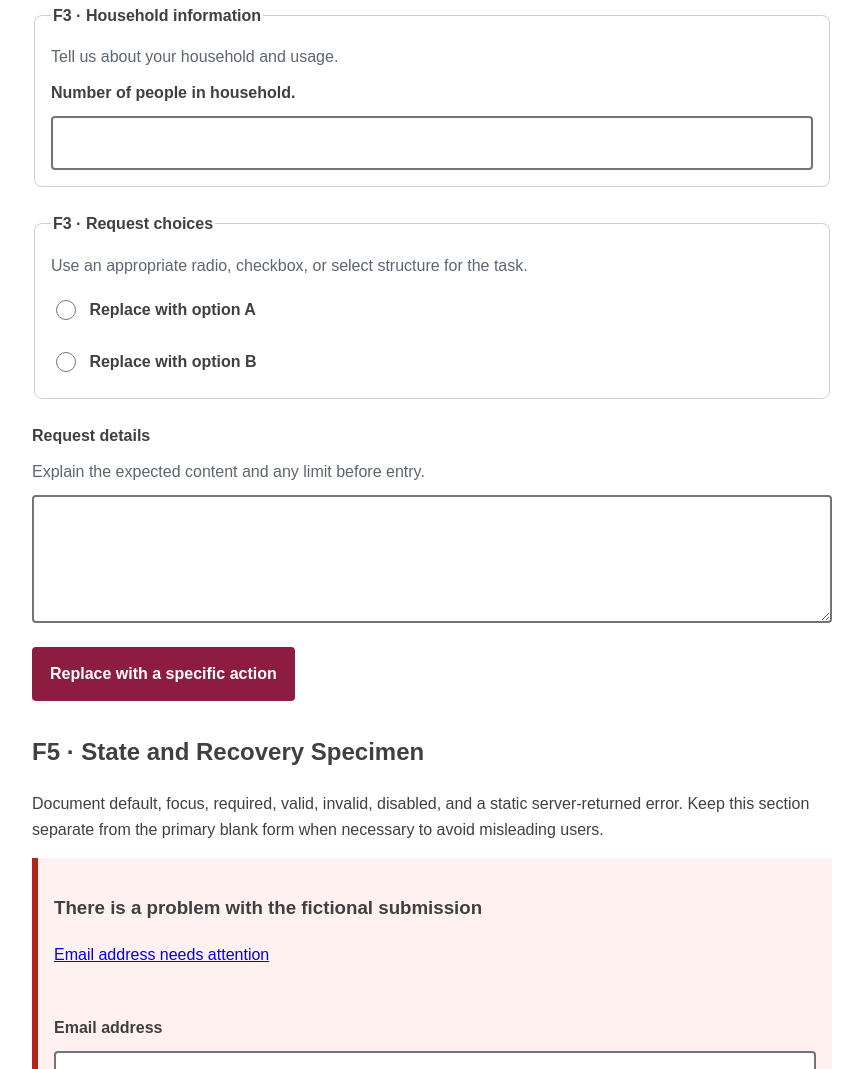
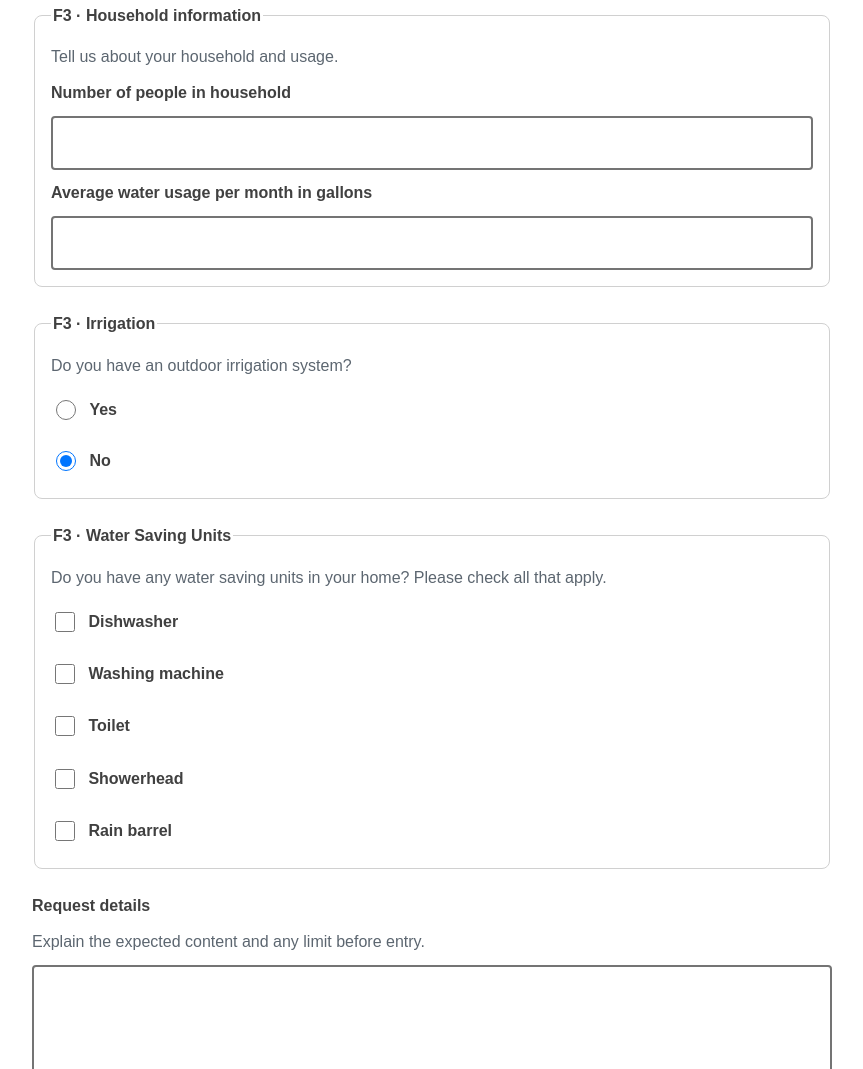
Before and after one commit to glebans-Lebans/Application-Registration-or-Request-Flow, a plain HTML site: page index.html in a window 1280 px wide. Shown: the part 1333-2402 px from the top of the page, without its empty margins (208-1071 px from the left). Drawn offline with Linux system fonts and the light colour scheme.

Commit message:
Add fieldsets for irrigation & water saving
Added fieldset for irrigation with radio options.
Added fieldset for water saving units with five checkbox options.

```diff
--- a/index.html
+++ b/index.html
@@ -50,16 +50,51 @@
                     <legend>F3 · Household information</legend>
                     <p class="help">Tell us about your household and usage.</p>
                     <div class="field">
-                        <label for="people">Number of people in household.</label>
+                        <label for="people">Number of people in household</label>
                         <input id="people" name="people" type="number" min="1" max="20">
+                    </div>
+                    <div class="field">
+                        <label for="usage">Average water usage per month in gallons</label>
+                        <input id="usage" name="usage" type="number" min="1" max="50000">
                     </div>
                 </fieldset>
                 <fieldset>
-                    <legend>F3 · Request choices</legend>
-                    <p class="help">Use an appropriate radio, checkbox, or select structure for the task.</p>
+                    <legend>F3 · Irrigation</legend>
+                    <p class="help">Do you have an outdoor irrigation system?</p>
                     <label class="choice">
-                        <input type="radio" name="request_type" value="option-a"> Replace with option A</label>
-                        <label class="choice"><input type="radio" name="request_type" value="option-b"> Replace with option B
+                        <input type="radio" name="request_type" value="option-a">
+                        Yes
+                    </label>
+                    <label class="choice">
+                        <input type="radio" name="request_type" value="option-b" checked>
+                        No
+                    </label>
+                </fieldset>
+                <fieldset>
+                    <legend>F3 · Water Saving Units</legend>
+                    <p class="help">
+                        Do you have any water saving units in your home?
+                        Please check all that apply.
+                    </p>
+                    <label class="choice">
+                        <input type="checkbox" name="water-units" value="dishwasher">
+                        Dishwasher
+                    </label>
+                    <label class="choice">
+                        <input type="checkbox" name="water-units" value="washer">
+                        Washing machine
+                    </label>
+                    <label class="choice">
+                        <input type="checkbox" name="water-units" value="toilet">
+                        Toilet
+                    </label>
+                    <label class="choice">
+                        <input type="checkbox" name="water-units" value="shower">
+                        Showerhead
+                    </label>
+                    <label class="choice">
+                        <input type="checkbox" name="water-units" value="barrel">
+                        Rain barrel
                     </label>
                 </fieldset>
 
```
